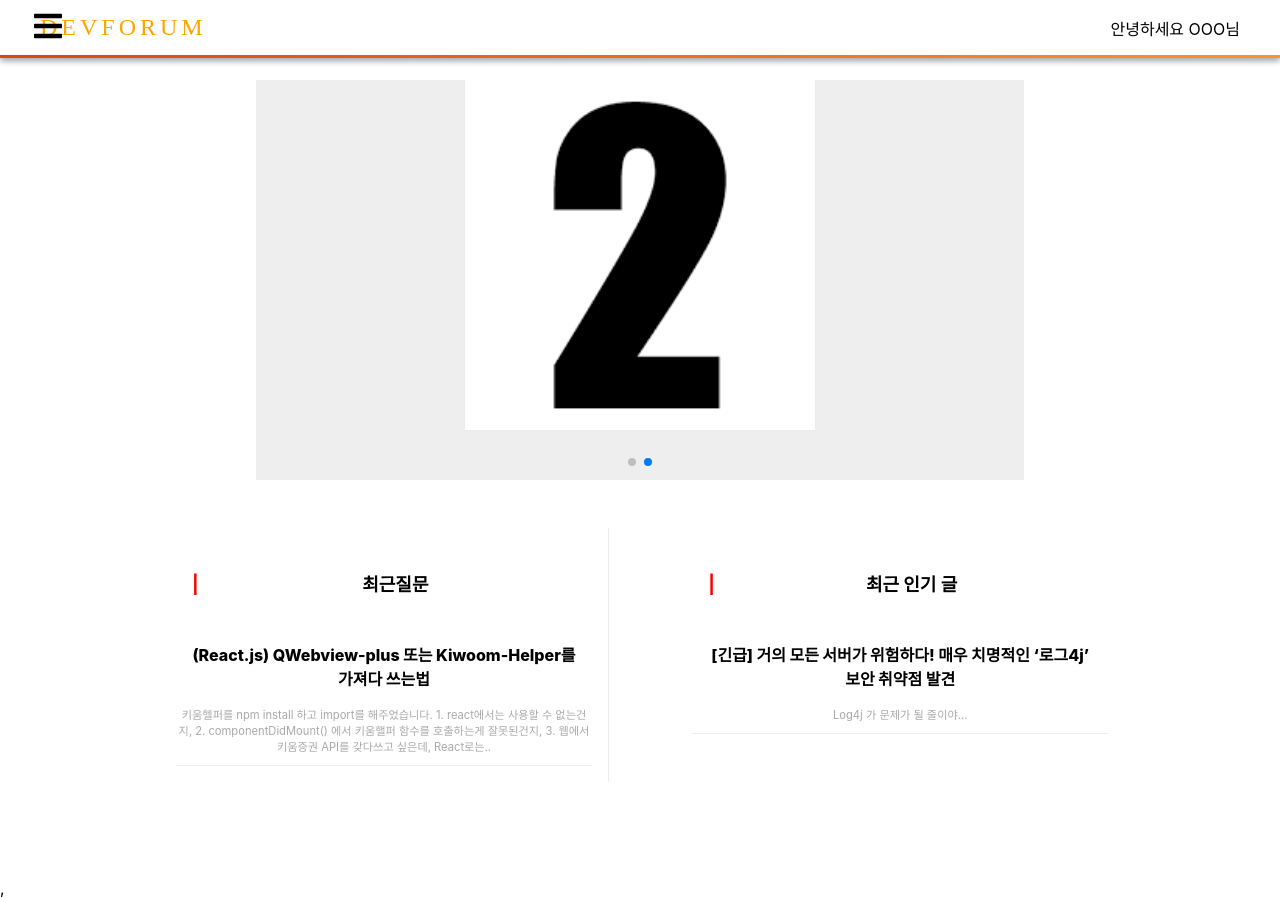
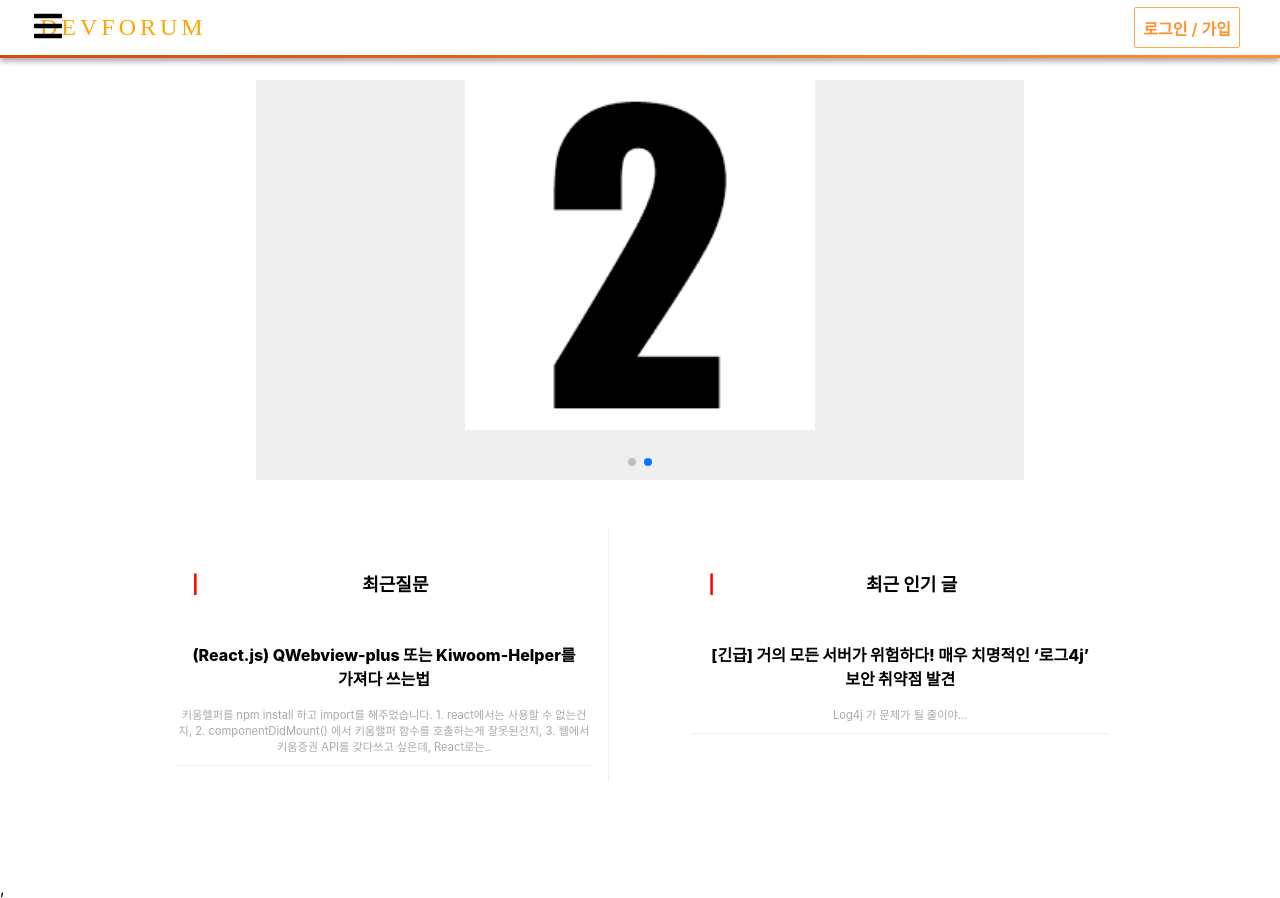
Before and after one commit to tissue-cell/DevForum_Front, a React (Create React App) app: page / in a window 1280 px wide. Built offline with nearby package versions, Linux system fonts and the light colour scheme.

Commit message:
feat : 로그인 버튼 추가(임시)

```diff
--- a/src/App.js
+++ b/src/App.js
@@ -16,13 +16,14 @@ import "./styles/login.css"
 // components
 //import Nav from './components/Nav';
 import Sidebar from './components/header/Sidebar';
+import LoginButton from './components/header/LoginButton'
 
 function App() {
   return (
     <div>
       <BrowserRouter>
       <Sidebar>
-        안녕하세요 OOO님
+        <LoginButton />
       </Sidebar>
         <Routes>
           <Route path="/" element={<Index />}/>
--- /dev/null
+++ b/src/components/header/LoginButton.js
@@ -0,0 +1,38 @@
+import React from 'react';
+import styled from 'styled-components';
+import oc from 'open-color';
+import { Link } from 'react-router-dom';
+import { shadow } from './styleUtil';
+
+const BorderedButton = styled(Link)`
+    font-weight: 600;
+    color: ${oc.orange[5]};
+    border: 1px solid ${oc.orange[4]};
+    padding: 0.5rem;
+    padding-bottom: 0.4rem;
+    cursor: pointer;
+    border-radius: 2px;
+    text-decoration: none;
+    transition: .2s all;
+
+    &:hover {
+        background: ${oc.orange[6]};
+        color: white;
+        ${shadow(1)}
+    }
+
+    &:active {
+        /* 마우스 클릭시 아래로 미세하게 움직임 */
+        transform: translateY(3px);
+    }
+
+
+`;
+
+const LoginButton = () => (
+    <BorderedButton to="/login">
+        로그인 / 가입
+    </BorderedButton>
+);
+
+export default LoginButton;
```
